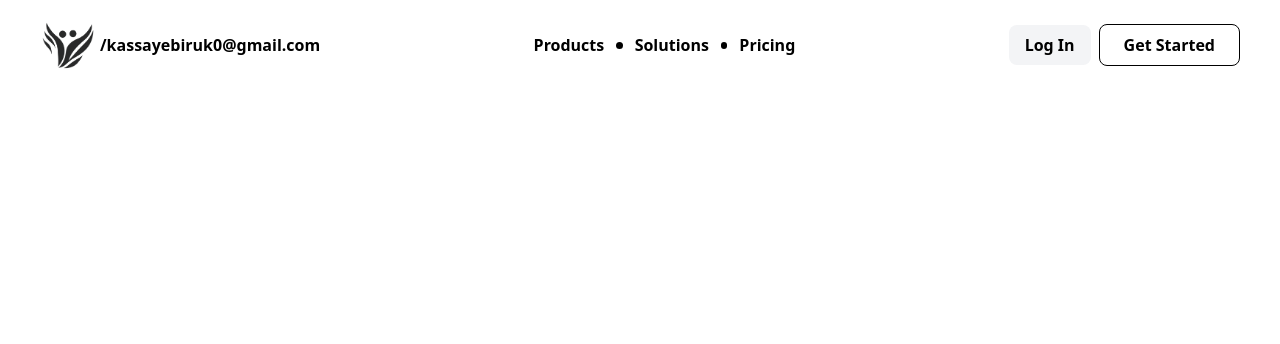
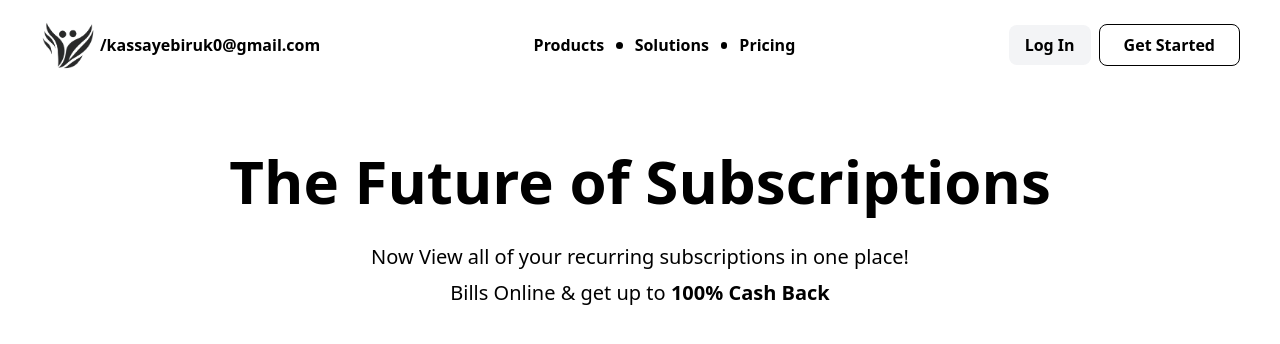
Before and after one commit to Biruk42/Sub, a website: page index.html in a window 1280 px wide. Drawn offline with Linux system fonts and the light colour scheme.

Commit message:
Add the header text

```diff
--- a/index.html
+++ b/index.html
@@ -33,5 +33,16 @@
         </button>
       </div>
     </nav>
+    <main class="mx-auto mt-20 text-center">
+      <div class="space-y-2">
+        <h1 class="mb-8 text-6xl font-bold">The Future of Subscriptions</h1>
+        <p class="text-xl">
+          Now View all of your recurring subscriptions in one place!
+        </p>
+        <p class="text-xl">
+          Bills Online & get up to <span class="font-bold">100% Cash Back</span>
+        </p>
+      </div>
+    </main>
   </body>
 </html>
```
Also changed, not shown: css/style.css.
